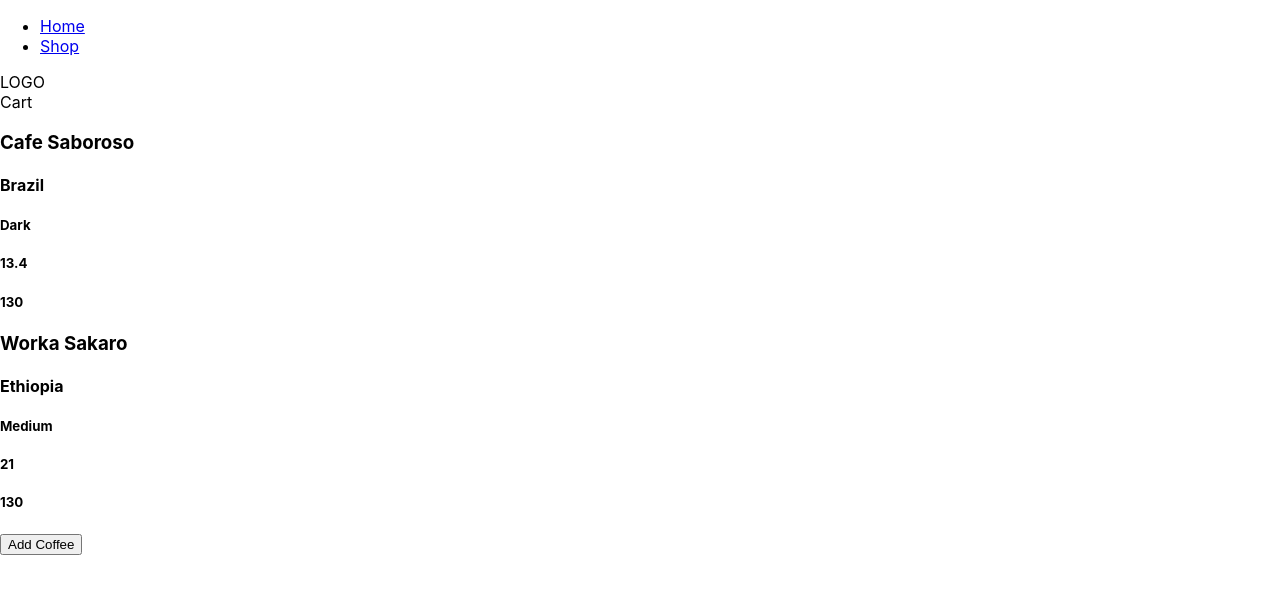
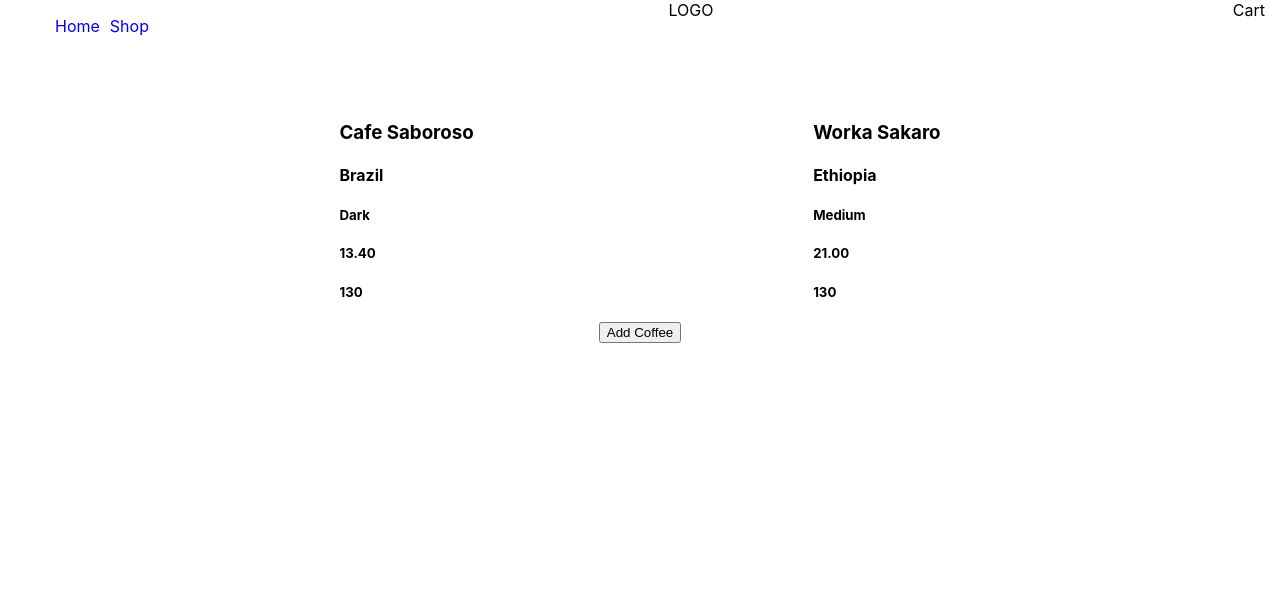
Before and after one commit to jfpalchak/inventory-tracker, a React (Create React App) app: page / in a window 1280 px wide. Shown: the top 594 px of the page. Built offline with nearby package versions, Linux system fonts and the light colour scheme.

Commit message:
add styling to components w/ CSS objects & sheets

```diff
--- a/src/components/App.css
+++ b/src/components/App.css
@@ -1,38 +1,18 @@
-.App {
-  text-align: center;
+header {
+  display: flex;
+  justify-content: space-between;
+  padding-left: 15px;
+  padding-right: 15px;
+  margin-bottom: 50px;
 }
 
-.App-logo {
-  height: 40vmin;
-  pointer-events: none;
+nav ul{
+  list-style: none;
+  display: flex;
+  justify-content: row;
+  gap: 10px;
 }
 
-@media (prefers-reduced-motion: no-preference) {
-  .App-logo {
-    animation: App-logo-spin infinite 20s linear;
-  }
+nav a {
+  text-decoration: none;
 }
-
-.App-header {
-  background-color: #282c34;
-  min-height: 100vh;
-  display: flex;
-  flex-direction: column;
-  align-items: center;
-  justify-content: center;
-  font-size: calc(10px + 2vmin);
-  color: white;
-}
-
-.App-link {
-  color: #61dafb;
-}
-
-@keyframes App-logo-spin {
-  from {
-    transform: rotate(0deg);
-  }
-  to {
-    transform: rotate(360deg);
-  }
-}
--- a/src/components/CoffeeControl.js
+++ b/src/components/CoffeeControl.js
@@ -33,6 +33,13 @@ class CoffeeControl extends React.Component {
   }
 
   render() {
+
+    const mainStyling = {
+      display: "flex",
+      flexDirection: "column",
+      alignItems: "center"
+    };
+
     let buttonText = null;
     let visibleComponent = null;
 
@@ -48,7 +55,7 @@ class CoffeeControl extends React.Component {
 
     return (
       <React.Fragment>
-        <main>
+        <main style={mainStyling}>
           {visibleComponent}
 
           <button onClick={this.handleFormClick}>{buttonText}</button>
--- a/src/components/CoffeeList.js
+++ b/src/components/CoffeeList.js
@@ -4,9 +4,16 @@ import PropTypes from "prop-types";
 
 function CoffeeList(props) {
 
+  const listStyling = {
+    width: "100%",
+    display: "flex",
+    flexWrap: "wrap",
+    justifyContent: "space-evenly"
+  };
+
   return(
     <React.Fragment>
-      <section className="coffee-list">
+      <section className="coffee-list" style={listStyling}>
         {props.inventory.map((bean) =>
             <Coffee
               name={bean.name}
--- a/src/components/test-list.js
+++ b/src/components/test-list.js
@@ -3,7 +3,7 @@ export const testData = [
     name: "Cafe Saboroso",
     origin: "Brazil",
     roast: "Dark",
-    price: 13.40,
+    price: "13.40",
     quantity: 130,
     id: "1"
   },
@@ -11,7 +11,7 @@ export const testData = [
     name: "Worka Sakaro",
     origin: "Ethiopia",
     roast: "Medium",
-    price: 21.00,
+    price: "21.00",
     quantity: 130,
     id: "2"
   }
```
